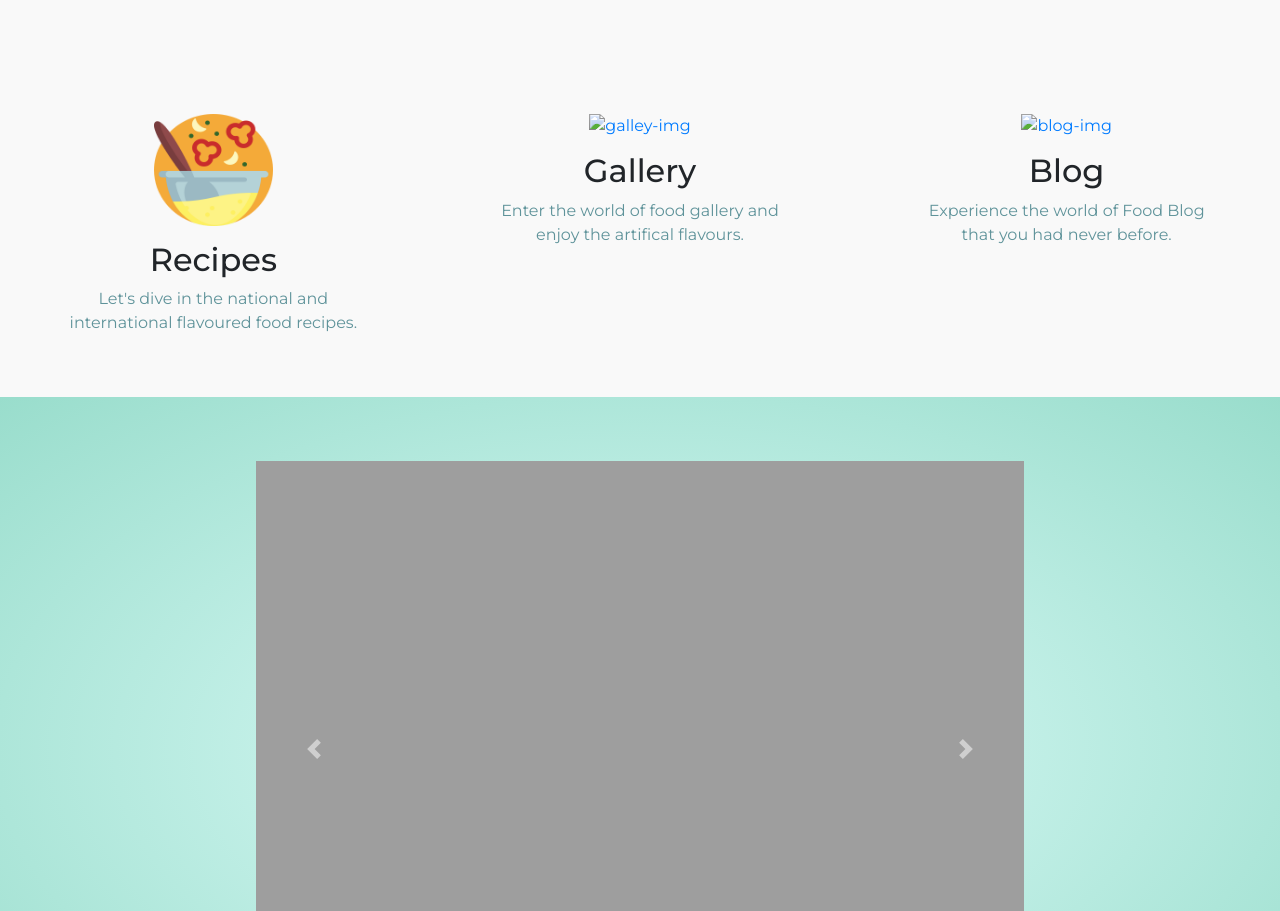
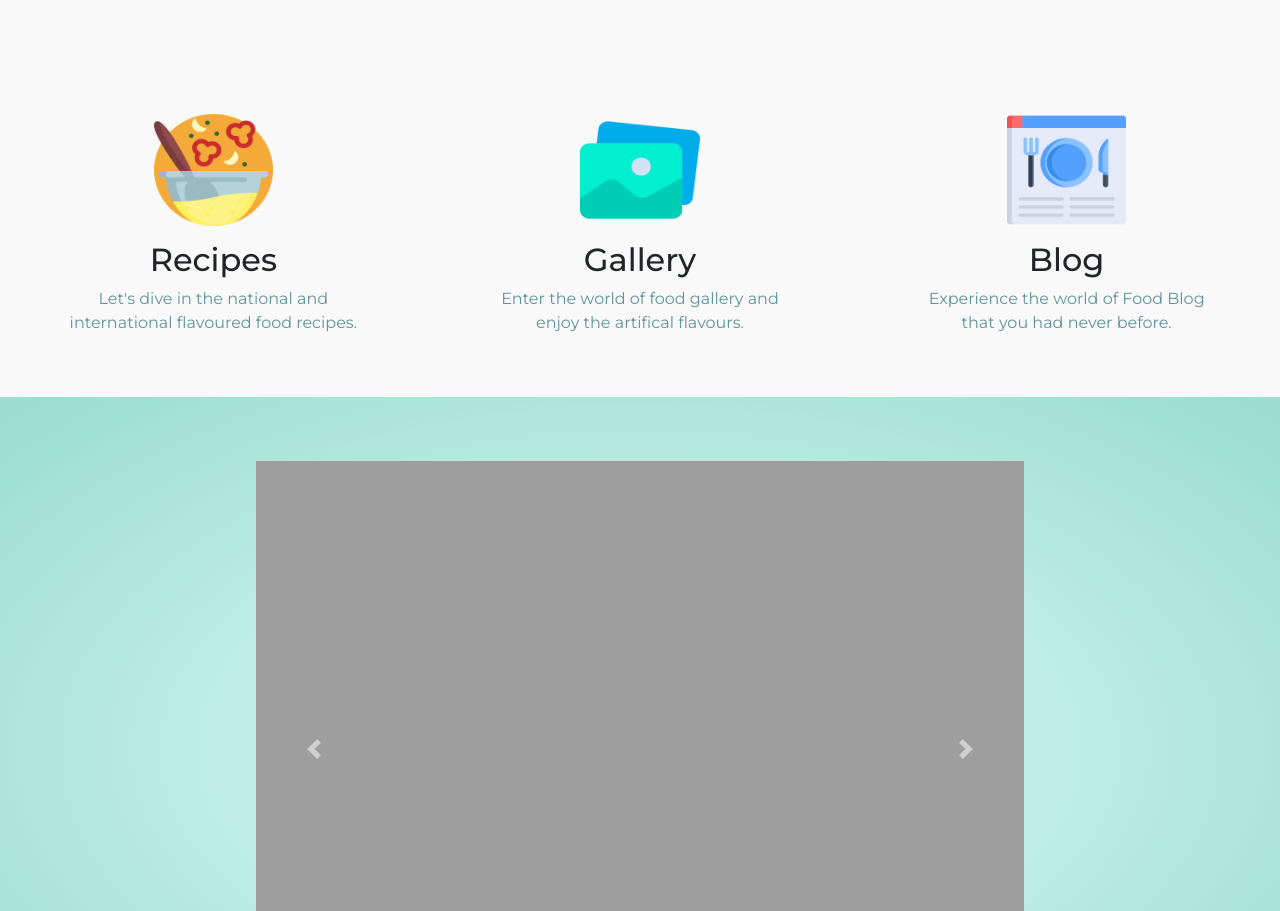
Before and after one commit to roshan062/Escaped-Flavours, a plain HTML site: page index.html in a window 1280 px wide. Shown: the part 840-1751 px from the top of the page. Drawn offline with nearby package versions, Linux system fonts and the light colour scheme; the site is published under a folder, as on GitHub Pages, so addresses that start at the root find nothing.

Commit message:
Update index.html

```diff
--- a/index.html
+++ b/index.html
@@ -104,7 +104,7 @@
 
       <div class="col-lg-4 col-md-6 feature-box">
         <a href="#">
-          <img src="/gallery.png" alt="galley-img" class="features-icon" /></a>
+          <img src="gallery.png" alt="galley-img" class="features-icon" /></a>
         <h2>Gallery</h2>
         <p>
           Enter the world of food gallery and enjoy the artifical flavours.
@@ -113,7 +113,7 @@
 
       <div class="col-lg-4 feature-box">
         <a href="#">
-          <img src="/blog.png" alt="blog-img" class="features-icon" /></a>
+          <img src="blog.png" alt="blog-img" class="features-icon" /></a>
         <h2>Blog</h2>
         <p>Experience the world of Food Blog that you had never before.</p>
       </div>
```
